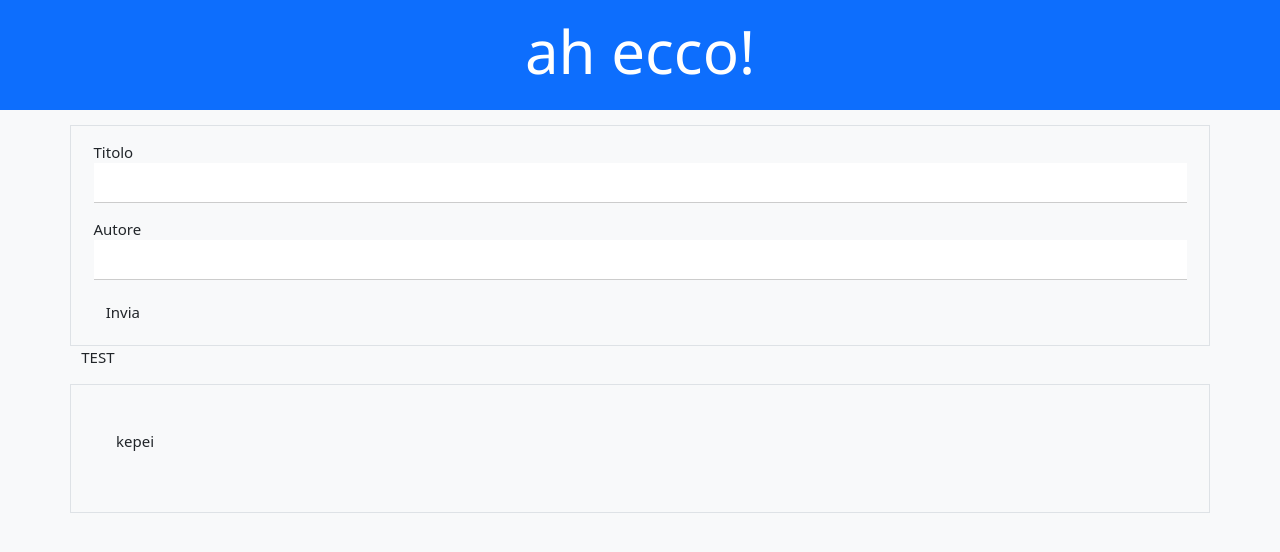
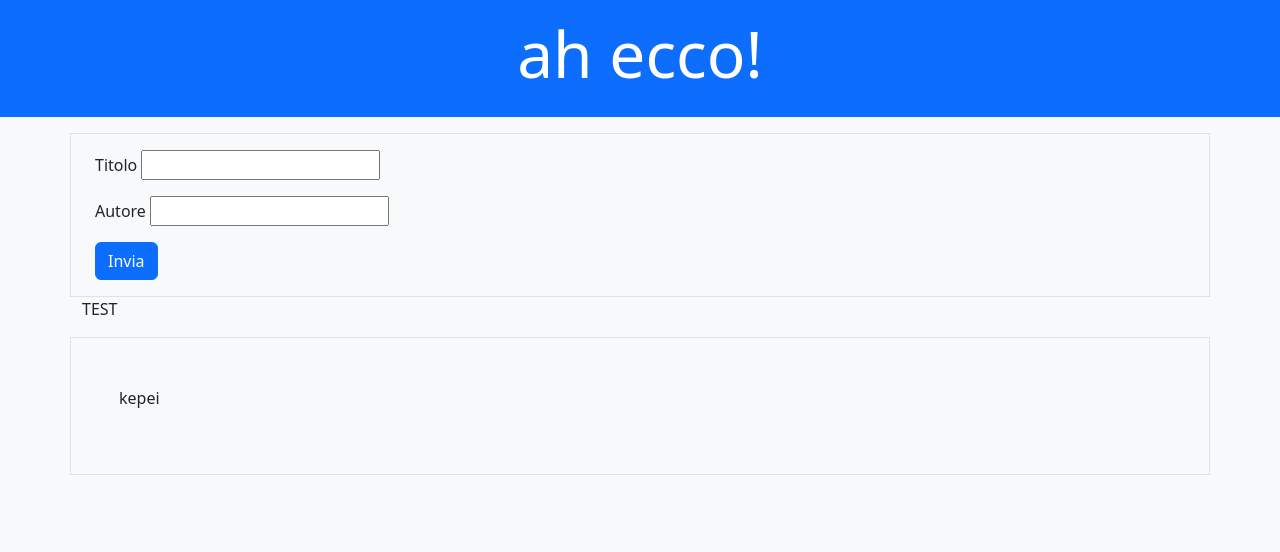
Before and after one commit to pberlanda/pitone-borracho-rapido, a FastAPI app: page /form in a window 1280 px wide. Shown: the top 552 px of the page. Run offline with FastAPI, Linux system fonts and the light colour scheme.

Commit message:
da w3css a b5 nel form nuovo libro

```diff
--- a/templates/form_nuovo_libro.html
+++ b/templates/form_nuovo_libro.html
@@ -4,7 +4,6 @@
     <meta charset="UTF-8">
     <meta name="viewport" content="width=device-width, initial-scale=1.0">
     <title>Nuovo libro</title>
-    <link rel="stylesheet" href="https://www.w3schools.com/w3css/6/w3.css">
     <link href="https://cdn.jsdelivr.net/npm/bootstrap@5.3.8/dist/css/bootstrap.min.css"
           rel="stylesheet">
 </head>
@@ -27,7 +26,7 @@
         </div>
 
         <div class="container mb-3">
-            <button class="btn btn-primart" type="submit">Invia</button>
+            <button class="btn btn-primary" type="submit">Invia</button>
         </div>
 
     </form>
```
